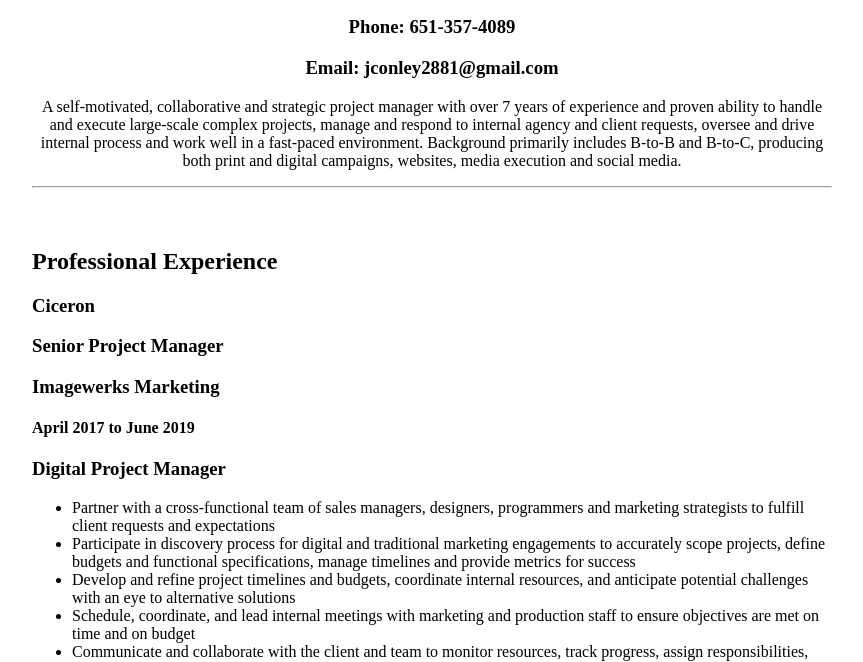
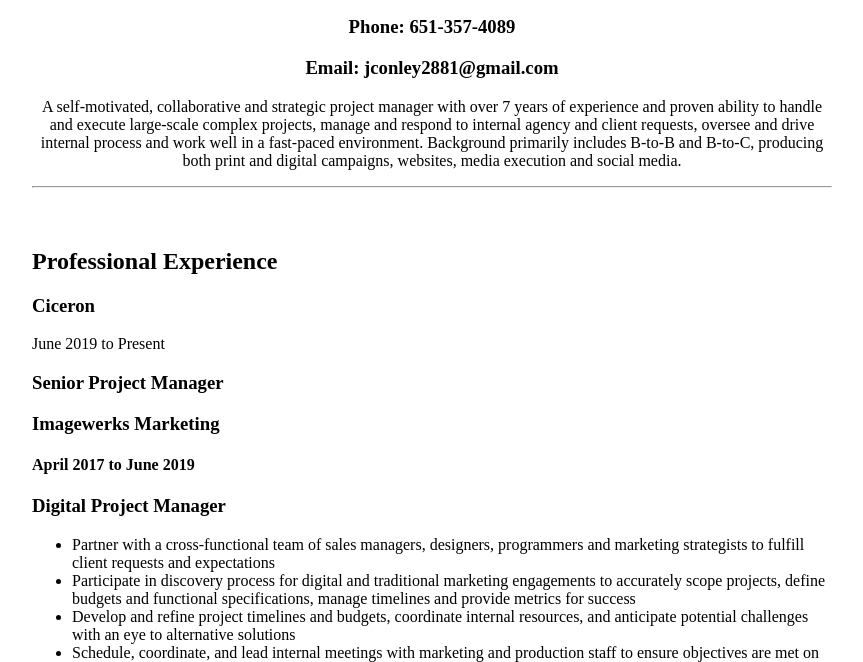
Before and after one commit to JessieConley/jessieconley.github.io, a plain HTML site: page index.html in a window 1280 px wide. Shown: the part 123-785 px from the top of the page, without its empty margins (208-1071 px from the left). Drawn offline with Linux system fonts and the light colour scheme.

Commit message:
Update index.html

```diff
--- a/index.html
+++ b/index.html
@@ -21,6 +21,7 @@ media execution and social media.</p>
      <div class="professionalexperience">
        <h2>Professional Experience</h2>
        <h3>Ciceron</h3>
+       <p>June 2019 to Present<span class="right"></p>
        <h3>Senior Project Manager</h3>
        <h3>Imagewerks Marketing</h3>
        <h4>April 2017 to June 2019</h4>
```
